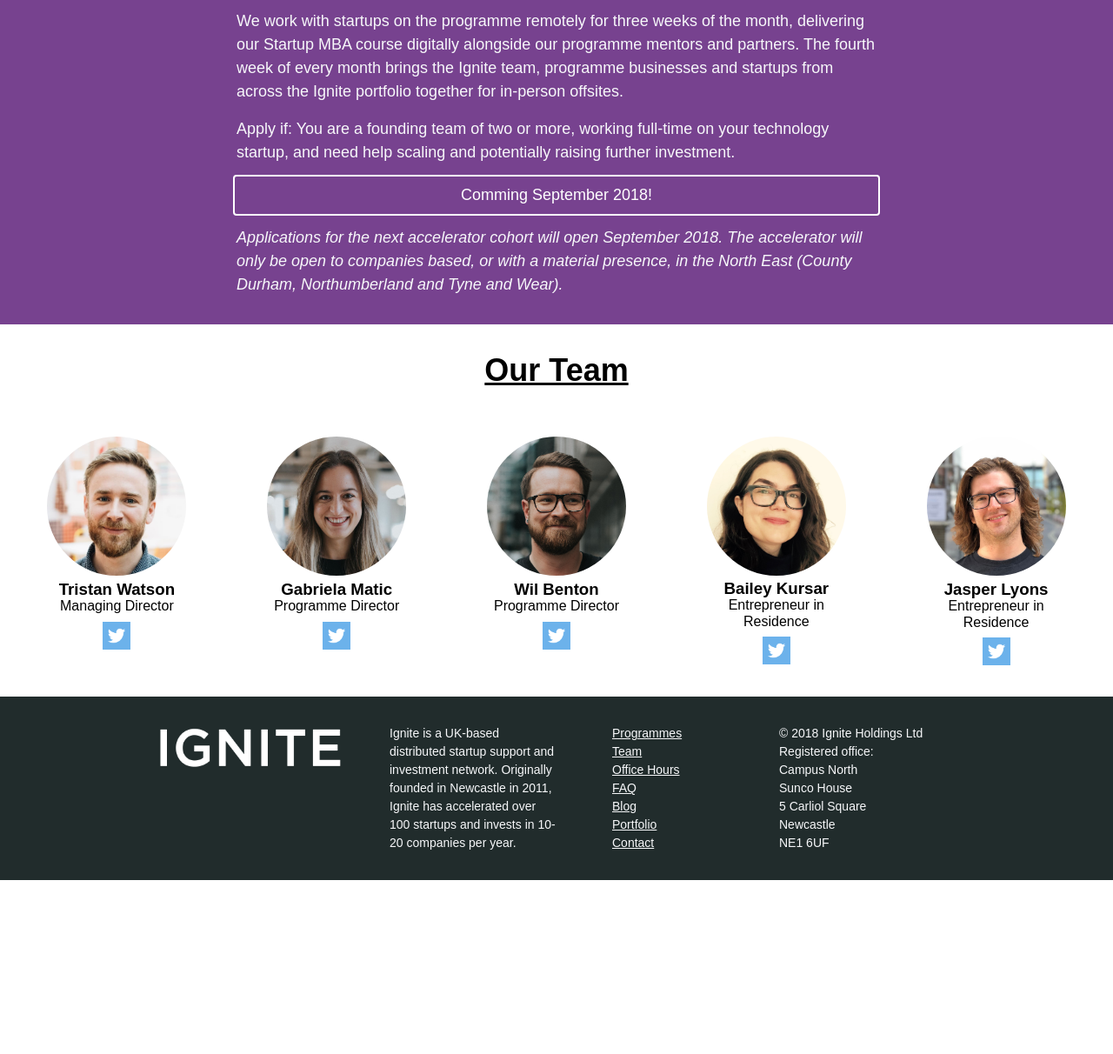
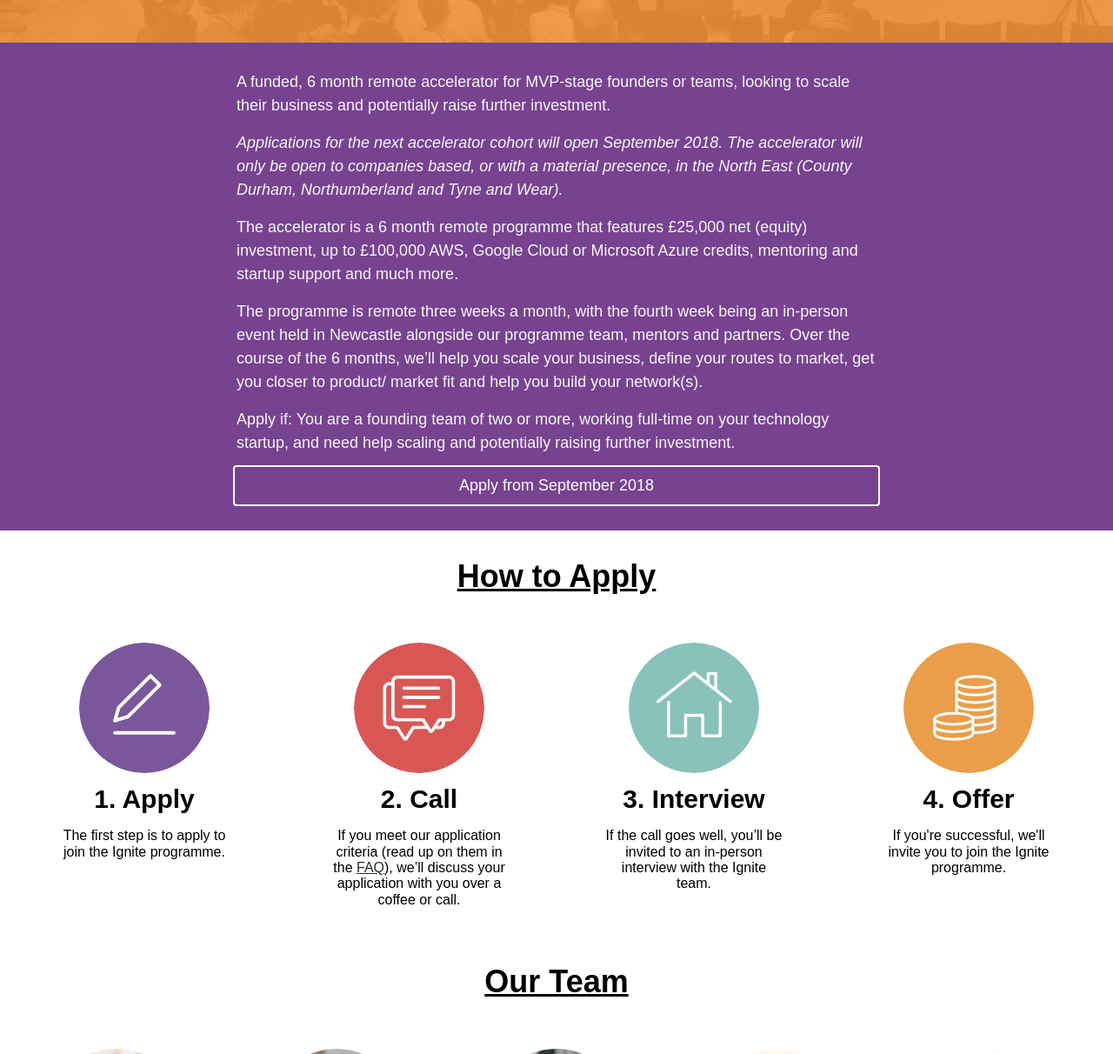
Before and after one commit to jasper-lyons/ignite.io, a website: page index.html in a window 1280 px wide. Shown: the part 2328-3540 px from the top of the page at 87% size. Before the commit the page ends 3340 px from the top, so only its background shows below. Drawn offline with Linux system fonts and the light colour scheme.

Commit message:
Add how to apply section

```diff
--- a/index.html
+++ b/index.html
@@ -186,7 +186,16 @@
       <div class="bg-ignite-black">
 	<div class="p-6 sm:text-lg leading-normal md:max-w-lg md:m-auto">
 	  <p class="p-2">
+            A funded, 3 month pre-accelerator for idea-stage founders, or founders without an idea, looking to start working on the idea full-time.
+	  </p>
+          <p class="p-2 italic">
+            The pre-accelerator is only open to founders or companies based in the North East (County Durham, Northumberland and Tyne and Wear).
+          </p>
+          <p class="p-2">
             The pre-accelerator is a 3 month full-time programme that helps entrepreneurs to develop their business idea, launch an MVP, get their first customers and figure out what to do next. We are looking for entrepreneurs who want to solve (or already solving) real-world problems with innovative technology-led ideas.
+          </p>
+          <p class="p-2">
+            But if you’ve not got an idea but you think entrepreneurship is for you, or you’ve got a skill set that could lend itself to working on building a new business (especially within data and or ageing), we’d love to hear from you.
           </p>
 	  <p class="p-2">
             The pre-accelerator programme includes:
@@ -234,11 +243,6 @@
               </div>
             </div>
           </div>
-
-
-          <p class="p-2 italic">
-            The pre-accelerator is only open to founders or companies based in the North East (County Durham, Northumberland and Tyne and Wear).
-          </p>
 	</div>
       </div>
     </section>
@@ -266,25 +270,66 @@
       <div class="bg-ignite-purple">
 	<div class="p-6 md:text-lg leading-normal md:max-w-lg md:m-auto">
           <p class="p-2">
-            The Ignite accelerator is a 6 month remote programme that features £25,000 net (equity) investment, up to £100,000 AWS, Google Cloud or Microsoft Azure credits, mentoring and startup support and much more.
+            A funded, 6 month remote accelerator for MVP-stage founders or teams, looking to scale their business and potentially raise further investment.
+          </p>
+          <p class="p-2 italic">
+            Applications for the next accelerator cohort will open September 2018. The accelerator will only be open to companies based, or with a material presence, in the North East (County Durham, Northumberland and Tyne and Wear).
           </p>
 	  <p class="p-2">
-            We work with startups on the programme remotely for three weeks of the month, delivering our Startup MBA course digitally alongside our programme mentors and partners. The fourth week of every month brings the Ignite team, programme businesses and startups from across the Ignite portfolio together for in-person offsites.
+            The accelerator is a 6 month remote programme that features £25,000 net (equity) investment, up to £100,000 AWS, Google Cloud or Microsoft Azure credits, mentoring and startup support and much more.
+	  </p>
+	  <p class="p-2">
+            The programme is remote three weeks a month, with the fourth week being an in-person event held in Newcastle alongside our programme team, mentors and partners. Over the course of the 6 months, we’ll help you scale your business, define your routes to market, get you closer to product/ market fit and help you build your network(s).
 	  </p>
           <p class="p-2">
             Apply if: You are a founding team of two or more, working full-time on your technology startup, and need help scaling and potentially raising further investment.
           </p>
 	  <div class="text-center p-1">
 	    <a class="p-2 block border-2 border-white rounded text-white no-underline">
-	      Comming September 2018!
+	      Apply from September 2018
 	    </a>
 	  </div>
-          <p class="p-2 italic">
-            Applications for the next accelerator cohort will open September 2018. The accelerator will only be open to companies based, or with a material presence, in the North East (County Durham, Northumberland and Tyne and Wear).
+	</div>
+      </div>
+    </section>
+
+    <section id="how-to-apply" class="text-center">
+      <h2 class="p-8 text-4xl underline">How to Apply</h2>
+
+      <div class="flex flex-col lg:flex-row items-center lg:items-start justify-around flex-wrap p-2 ">
+
+        <div class="p-4 w-64 text-center">
+          <img class="rounded-full" src="./images/application-step-1.png" alt="Headshot of Tristan Watson">
+          <h3 class="p-2 text-3xl">1. Apply</h3>
+          <p class="p-2">
+            The first step is to apply to join the Ignite programme.
+          </p>
+        </div>
+
+        <div class="p-4 w-64 text-center">
+          <img class="rounded-full" src="./images/application-step-2.png" alt="Headshot of Tristan Watson">
+          <h3 class="p-2 text-3xl">2. Call</h3>
+          <p class="p-2">
+            If you meet our application criteria (read up on them in the <a href="./faq" class="text-ignite-black">FAQ</a>), we’ll discuss your application with you over a coffee or call.
+          </p>
+        </div>
+
+        <div class="p-4 w-64 text-center">
+          <img class="rounded-full" src="./images/application-step-3.png" alt="Headshot of Tristan Watson">
+          <h3 class="p-2 text-3xl">3. Interview</h3>
+          <p class="p-2">
+            If the call goes well, you’ll be invited to an in-person interview with the Ignite team.
+          </p>
+        </div>
+
+        <div class="p-4 w-64 text-center">
+          <img class="rounded-full" src="./images/application-step-4.png" alt="Headshot of Tristan Watson">
+          <h3 class="p-2 text-3xl">4. Offer</h3>
+          <p class="p-2">
+            If you're successful, we'll invite you to join the Ignite programme.
           </p>
         </div>
       </div>
-
     </section>
 
     <section id="team" class="text-center">
```
Also changed, not shown: images/application-step-1.png (added), images/application-step-2.png (added), images/application-step-3.png (added), images/application-step-4.png (added). Lines whose indentation alone changed are shown as unchanged.
